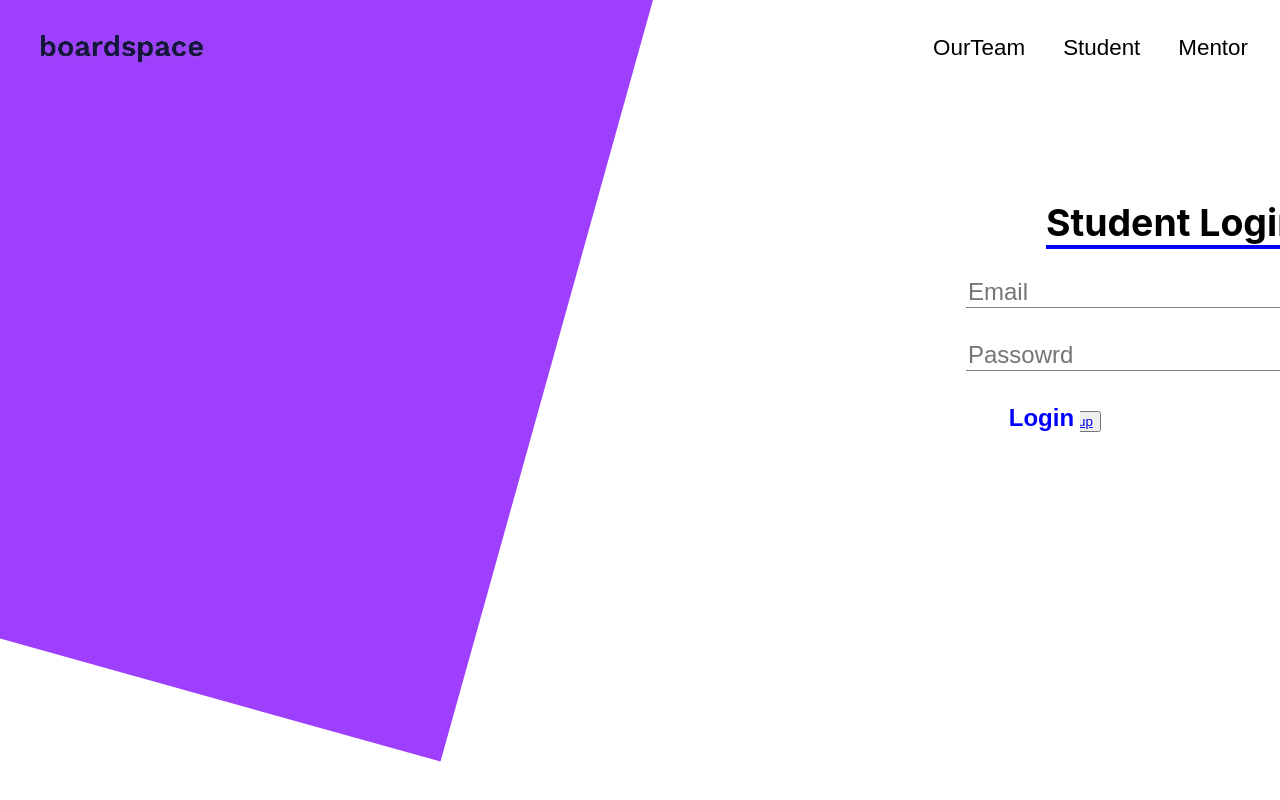
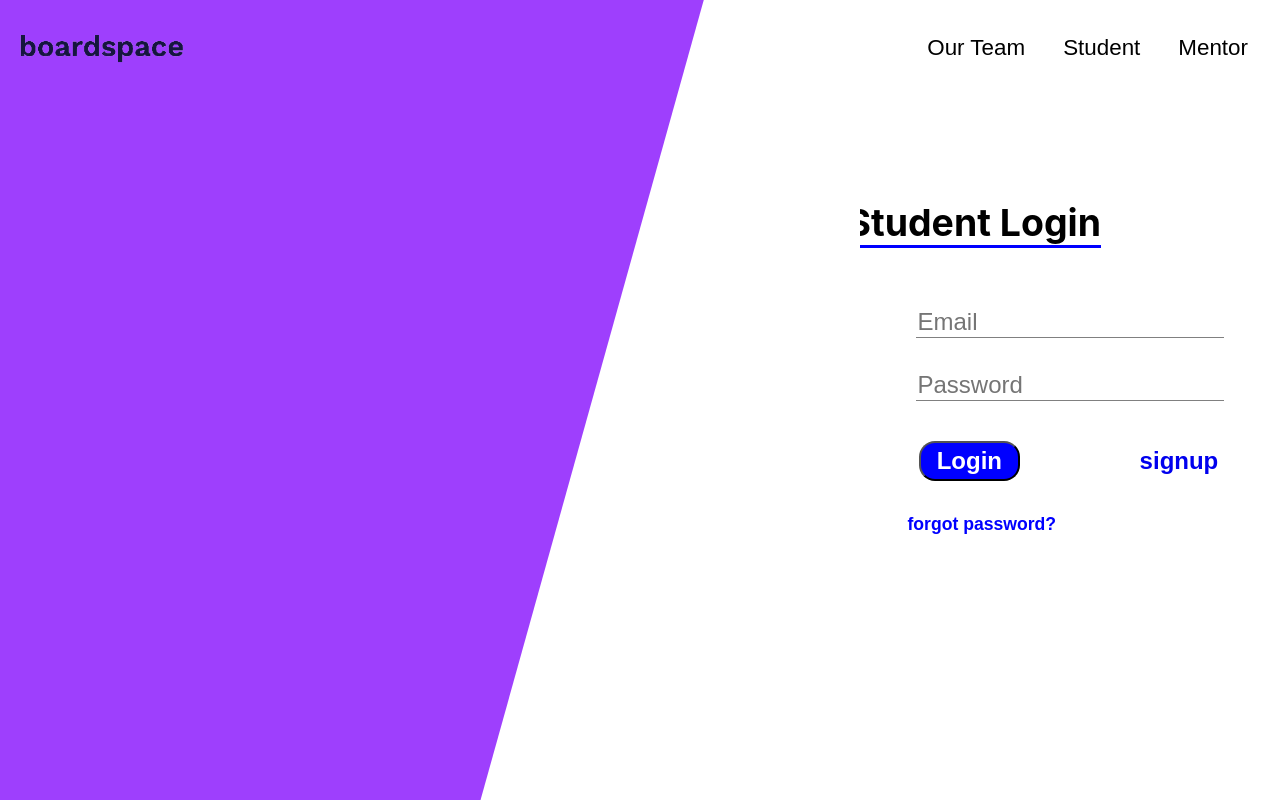
Before and after one commit to justaskulkarni/Boardspace, a React (Create React App) app in the folder client/: page /student/login in a window 1280 px wide. Shown: the top 800 px of the page. Built offline with nearby package versions, Linux system fonts and the light colour scheme.

Commit message:
login updates

```diff
--- a/client/src/components/navbar.js
+++ b/client/src/components/navbar.js
@@ -4,6 +4,7 @@ import jwt_decode from 'jwt-decode'
 
 import navbarlogo from '../assets/navbarlogo.png'
 import '../stylesheets/navbar.css'
+
 
 
 const Navbar = () => {
@@ -45,7 +46,7 @@ const Navbar = () => {
         }
 
         {/* <button className="buttons button1">Our Team</button> */}
-        <button className="button1">OurTeam</button>
+        <button className="button1">Our Team</button>
       </div>
     </div>
   )
--- a/client/src/pages/Login.js
+++ b/client/src/pages/Login.js
@@ -39,10 +39,10 @@ const Login = () => {
     <>
       <Navbar />
       <div className="mostout">
-        <div className="colourdiv"></div>
+        <div className="colour1"></div>
         <div className="rightdiv">
           <form className="login" onSubmit={handleSubmit}>
-            <h3 className="formheader"><span className="headertext">Log In</span></h3>
+            <h3 className="formheader"><span className="loginhead">Log In</span></h3>
             <div className="formcontent">
               <input
                 type="email"
@@ -63,7 +63,7 @@ const Login = () => {
 
             <div className="buttonscontainer">
               <button className="loginbutton">login</button>
-              <button className="signupbutton"><Link to={"/signup"}>signup</Link></button>
+              <button className="signupbutton"><Link className="lol" to={"/signup"}>signup</Link></button>
             </div>
           </form>
           <button className="forgotpasswordbutton">forgot password?</button>
--- a/client/src/pages/StudentLogin.js
+++ b/client/src/pages/StudentLogin.js
@@ -1,6 +1,7 @@
 import Navbar from '../components/Navbar'
 import { useState } from "react"
 import { Link, useNavigate } from "react-router-dom"
+import '../stylesheets/auth.css'
 
 const StudentLogin = () => {
 
@@ -39,10 +40,10 @@ const StudentLogin = () => {
             <Navbar />
 
             <div className="mostout">
-                <div className="colourdiv"></div>
+                <div className="colour1"></div>
                 <div className="rightdiv">
                     <form className="signup" onSubmit={handleSubmit}>
-                        <h3 className="formheader"><span className="headertext">Student Login</span></h3>
+                        <h3 className="formheader"><span className="loginhead1">Student Login</span></h3>
 
                         <div className="formcontent">
                             <input
@@ -59,15 +60,18 @@ const StudentLogin = () => {
                                 value={creadentials.password}
                                 name="password"
                                 onChange={onChange}
-                                placeholder="Passowrd"
+                                placeholder="Password"
                                 className="inputbox"
                             />
 
                         </div>
 
-                        <button className="signupbutton" >Login</button>
-                        <button className=""><Link to={"/student/signup"}>Signup</Link></button>
+                        <div className="buttonscontainer">
+                        <button className="loginbutton" >Login</button>
+                        <button className="signupbutton"><Link className="lol" to={"/student/signup"}>signup</Link></button>
+                        </div>
                     </form>
+                    <button className="forgotpasswordbutton">forgot password?</button>
                     {error && <div className="error">{error}</div>}
                 </div>
             </div>
--- a/client/src/stylesheets/auth.css
+++ b/client/src/stylesheets/auth.css
@@ -1,3 +1,7 @@
+*{
+    /* display: block; */
+    overflow: hidden;
+}
 .rightdiv{
     position: relative;
     float:right;
@@ -6,6 +10,7 @@
     margin-top: 12rem;
     display: flex;
     flex-direction: column;
+    right: 3.5rem;
 }
 
 form{
@@ -13,16 +18,28 @@ form{
 }
 
 .formheader{
-    margin-bottom:7rem;
+    display:flex;
+    justify-content: center;
+    margin-bottom:5rem;
     margin-top:9rem;
-    margin-left:21rem;
+    margin-left:10rem;
+    position: relative;
+    right: 6.5rem;
 }
 
-.headertext{
-    border-bottom:0.2rem solid blue;
+.loginhead{
+    border-bottom: 0.2rem solid blue;
     position: relative;
-    left: 2rem;
+    right: 1rem;
+    /* left: 4rem; */
 }
+.loginhead1{
+    border-bottom: 0.2rem solid blue;
+    position: relative;
+    right: 1rem;
+    /* left: 2rem; */
+}
+
 
 input{
     margin-left:18rem;
@@ -31,23 +48,28 @@ input{
     border-bottom:0.1rem solid gray;
     margin-top: 2rem;
     font-size: 1.5rem;
+    margin-bottom: 0.8rem;
 }
 
 .buttonscontainer{
     display:inline;
+    /* position: relative;
+    top:1rem; */
 }
 
 .signupbutton{
     /* margin-left: 18rem; */
     margin-top: 2rem;
     border:none;
-    text-decoration: none;
     background-color: white;
     color:blue;
     font-weight:bolder;
     font-size: 1.5rem;
     position: relative;
     left: 2.3rem;
+}
+.lol{
+    text-decoration: none;
 }
 
 .loginbutton{
@@ -72,7 +94,7 @@ input{
 .forgotpasswordbutton{
     display:block;
     /* margin-left:21rem; */
-    margin-top:2rem;
+    /* margin-top:7rem; */
     font-size: 1rem;
     border:none;
     font-weight:bolder;
@@ -81,7 +103,8 @@ input{
     font-size:1.1rem;
     text-decoration: none;
     position: relative;
-    right: 11rem;
+    right: 7rem;
+    /* top: 2rem; */
 }
 
 .buttontext{
@@ -89,7 +112,8 @@ input{
     text-decoration: none;
 }
 
-.colourdiv{
+
+.colour1{
     position: relative;
     height: 80rem;
     width: 55rem ;
@@ -99,9 +123,9 @@ input{
     top: -17rem;
     z-index: -1;
 }
-
 .mostout{
     display: flex;
+    height: 100%;
     /* flex-direction: column; */
     /* margin-top: 5rem; */
 }
--- a/client/src/stylesheets/navbar.css
+++ b/client/src/stylesheets/navbar.css
@@ -12,6 +12,8 @@
     margin-top: 0.9rem;
     margin-left:0.7rem;
     height: 7rem;
+    width: 100%;
+    object-fit: cover;
 }
 .content{
     display: flex;
@@ -35,10 +37,6 @@
     color: black;
 }
 
-/* .button1:active{
-    color:#ab39fa;
-} */
-
 .button1:hover{
     color:#ab39fa;
 }
@@ -46,9 +44,6 @@
     color: #ab39fa;
 }
 
-/* .button1:focus{
-    color:#ab39fa;
-} */
 
  .link1{
     text-decoration: none;
```
